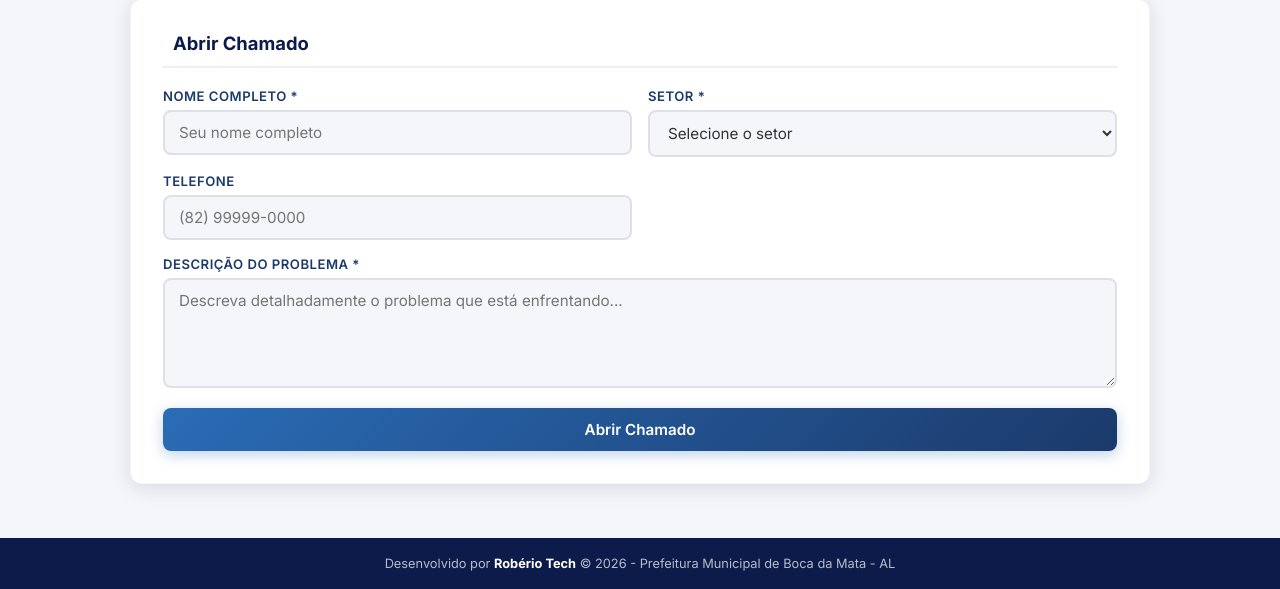
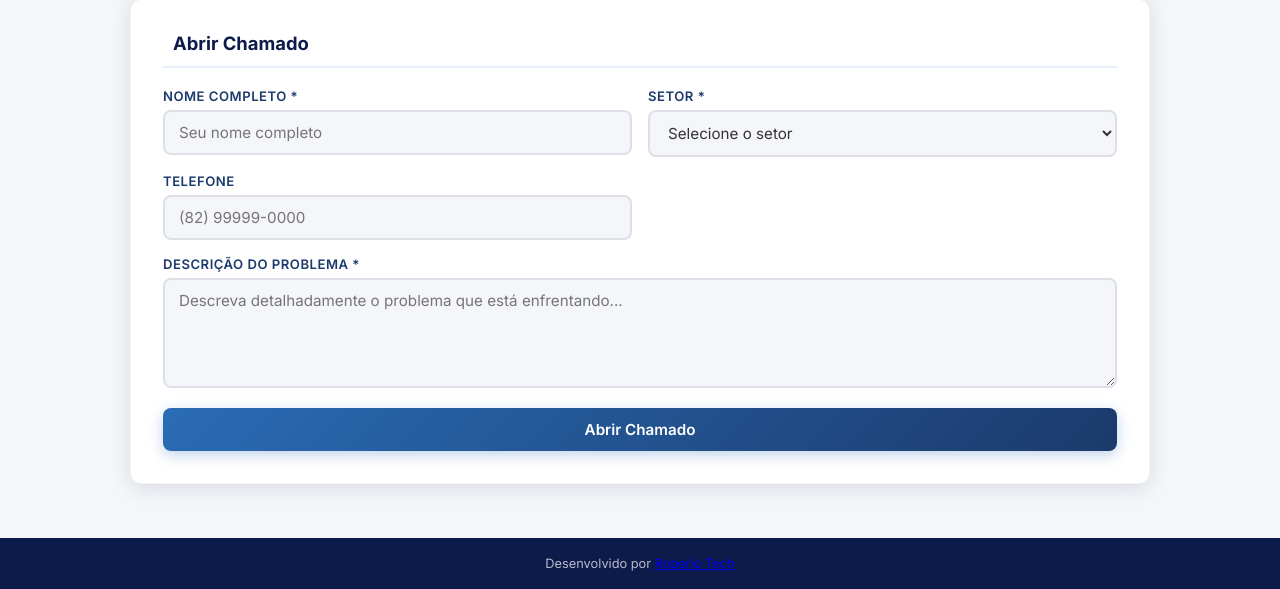
Before and after one commit to Roberi09/ti-boca-da-mata, a Flask app: page / in a window 1280 px wide. Shown: the part 408-997 px from the top of the page. Run offline with Flask 3, Linux system fonts and the light colour scheme; parts of the project's set-up code (start-up, migrations or seed data) failed here and were passed over.

Commit message:
Retirando alguns detalhes

```diff
--- a/templates/admin_login.html
+++ b/templates/admin_login.html
@@ -1,5 +1,5 @@
 {% extends "base.html" %}
-{% block title %}Área Administrativa - Suporte T.I. BDM{% endblock %}
+{% block title %}Área Administrativa - Suporte T.I.{% endblock %}
 
 {% block content %}
 <div class="card login-box">
--- a/templates/admin_painel.html
+++ b/templates/admin_painel.html
@@ -1,10 +1,10 @@
 {% extends "base.html" %}
-{% block title %}Painel Administrativo - Suporte T.I. BDM{% endblock %}
+{% block title %}Painel Administrativo - Suporte T.I.{% endblock %}
 
 {% block content %}
 <div class="card">
     <div class="card-title">
-        <span class="icon">⚙️</span> Painel Administrativo - Chamados
+        <span class="icon"></span> Painel Administrativo - Chamados
         <span style="margin-left:auto; font-size:0.8rem; font-weight:400; color: var(--cinza-medio);">
             {{ chamados|length }} chamado(s) registrado(s)
         </span>
--- a/templates/base.html
+++ b/templates/base.html
@@ -44,8 +44,14 @@
     </main>
 
     <footer class="footer">
-        <p>Desenvolvido por <strong>Robério Tech</strong> &copy; 2026 - Prefeitura Municipal de Boca da
-            Mata - AL</p>
+        <p>
+    Desenvolvido por
+    <a href="https://www.instagram.com/roberio.tech/"
+       target="_blank"
+       rel="noopener noreferrer">
+        Roberio Tech
+    </a>
+</p>
     </footer>
 </body>
 
--- a/templates/consulta.html
+++ b/templates/consulta.html
@@ -1,5 +1,5 @@
 {% extends "base.html" %}
-{% block title %}Consultar Protocolo - Suporte T.I. BDM{% endblock %}
+{% block title %}Consultar Protocolo - Suporte T.I.{% endblock %}
 
 {% block content %}
 <div class="card consulta-box">
--- a/templates/protocolo.html
+++ b/templates/protocolo.html
@@ -1,5 +1,5 @@
 {% extends "base.html" %}
-{% block title %}Protocolo {{ protocolo }} - Suporte T.I. BDM{% endblock %}
+{% block title %}Protocolo {{ protocolo }} - Suporte T.I.{% endblock %}
 
 {% block content %}
 <form method="POST">
--- a/templates/publico.html
+++ b/templates/publico.html
@@ -1,5 +1,5 @@
 {% extends "base.html" %}
-{% block title %}Abrir Chamado - Suporte T.I. BDM{% endblock %}
+{% block title %}Abrir Chamado - Suporte T.I.{% endblock %}
 
 {% block content %}
 <div class="home-banner">
```
